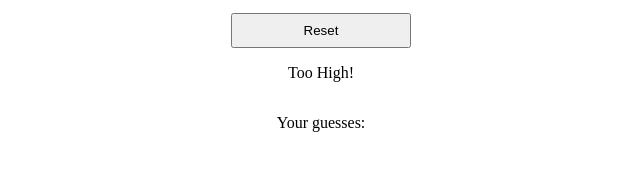
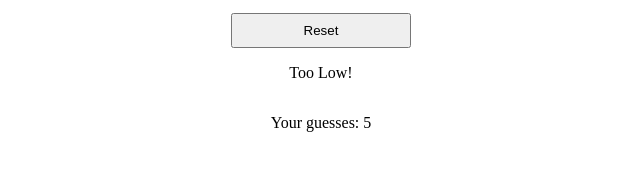
Before and after one commit to DeeprajB/javascript-practice, a plain HTML site: page guess-number/index.html in a window 1280 px wide. Both pictures are taken after typing "5" into the empty fields and a click on the button "Submit". Shown: the part 243-414 px from the top of the page, 319-959 px from the left. Drawn offline with Linux system fonts and the light colour scheme.

Commit message:
Completed JS.

```diff
--- a/guess-number/index.html
+++ b/guess-number/index.html
@@ -17,7 +17,7 @@
             <button id="reset">Reset</button>
         </div>
         <div class="guess-answer">
-            <p class="answer" id="answer">Too High!</p>
+            <p class="answer" id="answer"></p>
         </div>
         <div class="guess-array">
             <p class="guess-text">Your guesses: <span class="array" id="array"></span></p>
--- a/guess-number/index.js
+++ b/guess-number/index.js
@@ -0,0 +1,24 @@
+window.onload = function(){
+    let array = []
+    let number = Math.floor(Math.random() * 101);
+    document.getElementById('submit').addEventListener("click", function(){
+        let x = Number(document.getElementById('input').value)
+        array.push(x)
+        document.getElementById('array').innerHTML = array
+        if (x>number){
+            document.getElementById('answer').innerHTML = 'Too High!'
+        }
+        else if (x<number){
+            document.getElementById('answer').innerHTML = 'Too Low!'
+        }
+        else if (x===number){
+            document.getElementById('answer').innerHTML = 'Congrats you guessed right!'
+        }
+        else{
+            console.log('Error')
+        }
+    });
+    document.getElementById('reset').addEventListener("click",function(){
+        document.location.reload();
+    })
+};
```
